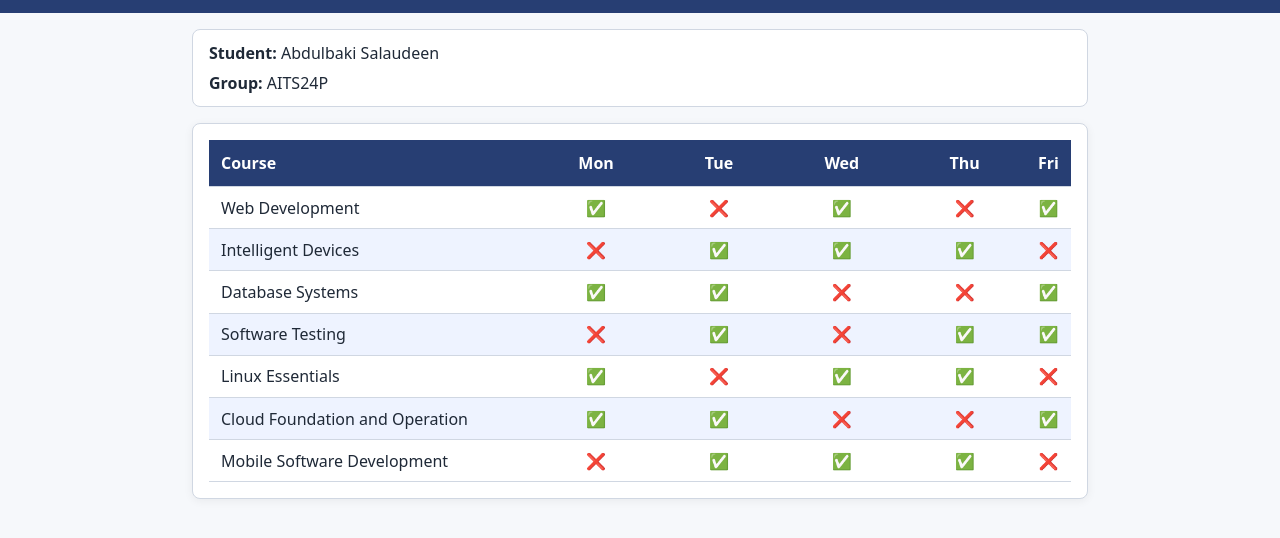
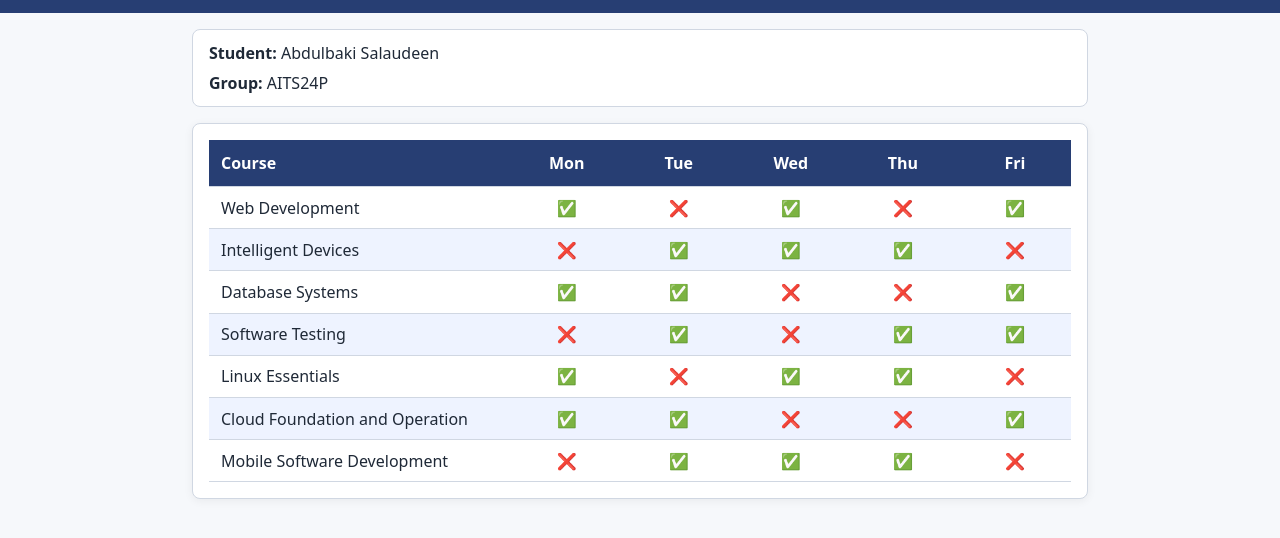
Before and after one commit to IbnBaqqi/centriaBWD, a plain HTML site: page task-e/index.html in a window 1280 px wide. Shown: the part 70-608 px from the top of the page. Drawn offline with Linux system fonts and the light colour scheme.

Commit message:
fix column widths sum

```diff
--- a/task-e/style.css
+++ b/task-e/style.css
@@ -117,11 +117,11 @@ body {
 */
 .table thead th:nth-child(1),
 .table tbody td:nth-child(1) {
-  width: 40%;
+  width: 35%;
 }
 .table thead th:nth-child(n+2),
 .table tbody td:nth-child(n+2) {
-  width: 15%;
+  width: 13%;
 }
 
 /* Center the day columns (Monâ€“Thu) */
```
